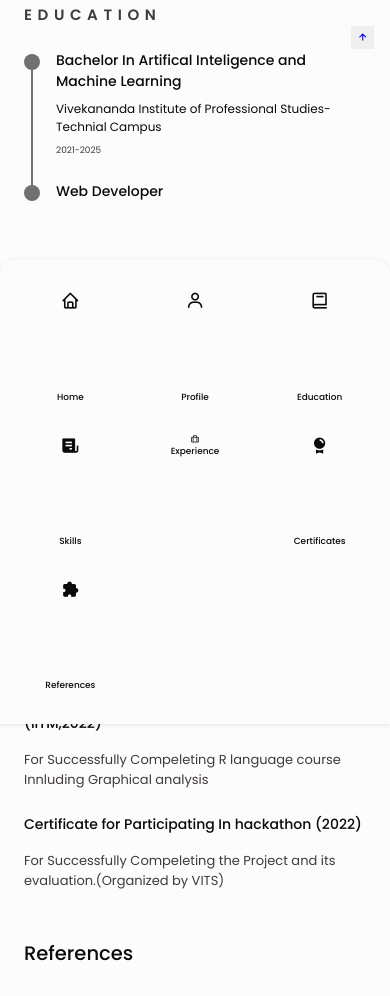
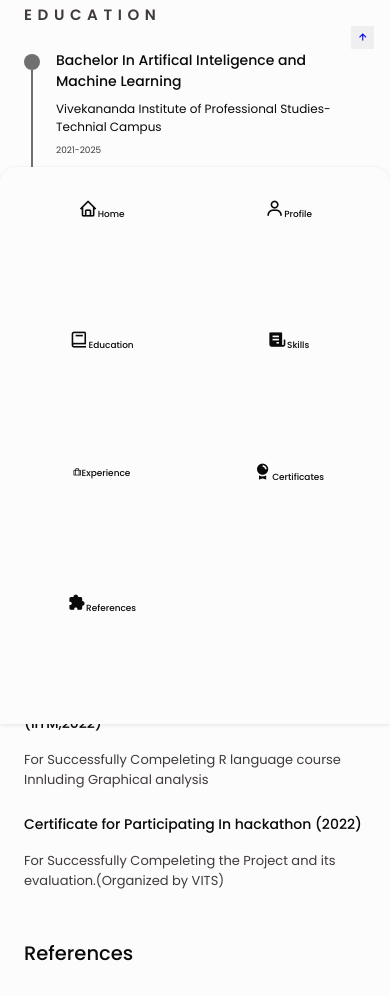
Before and after one commit to JAGRIT098/jagritaggarwal_cv, a plain HTML site: page index.html in a window 390 px wide. Shown: the part 964-1960 px from the top of the page. Drawn offline with nearby package versions, Linux system fonts and the light colour scheme.

Commit message:
Update style.css

```diff
--- a/style.css
+++ b/style.css
@@ -153,12 +153,10 @@ img{
 }
 .nav__list{
     display: grid;
-    grid-template-columns:repeat(3,1fr);
+    grid-template-columns:repeat(2,1fr);
     gap: 2rem;
 }
 .nav__link{
-    display: flex;
-    flex-direction: column;
     font-size: var(--smaller-font-size);
     color: var(--text-color-light);
     font-weight: var(--font-medium);
```
